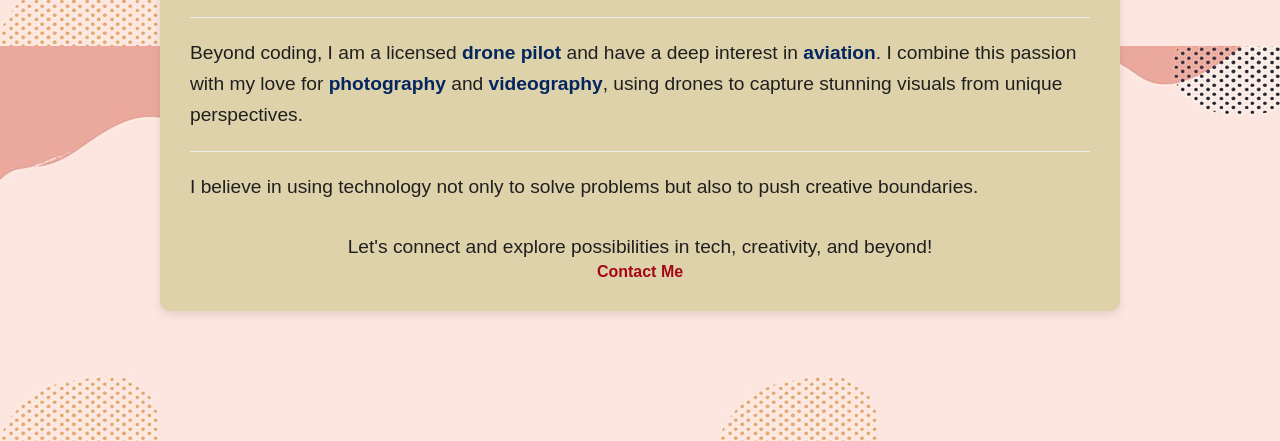
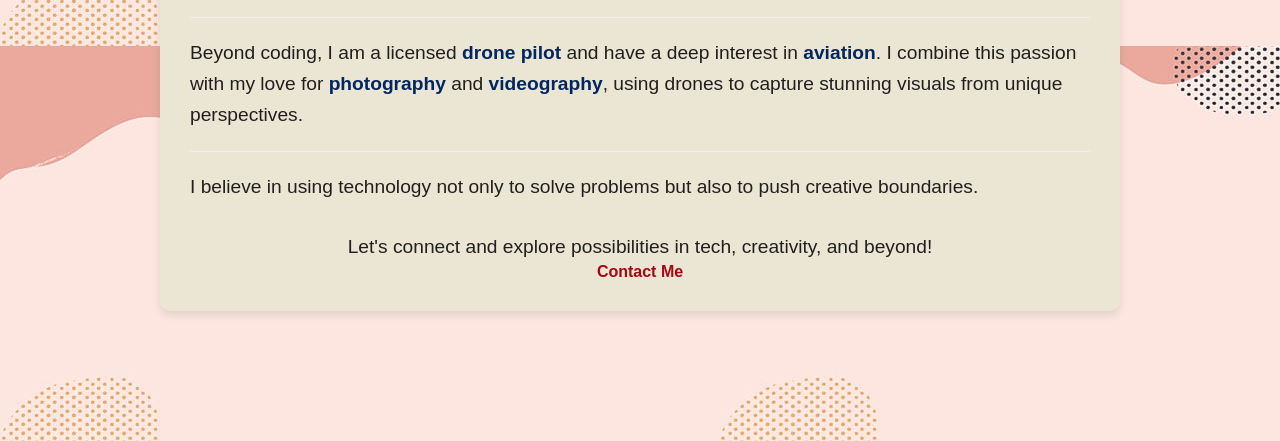
Before and after one commit to rehanpct/rehanreji, a plain HTML site: page about.html in a window 1280 px wide. Shown: the part 359-800 px from the top of the page. Drawn offline with Linux system fonts and the light colour scheme.

Commit message:
Update about.html

```diff
--- a/about.html
+++ b/about.html
@@ -26,7 +26,7 @@
             max-width: 900px;
             margin: auto;
 
-            background-color: #ded2ab;
+            background-color: #ebe6d3;
             padding: 30px;
             border-radius: 10px;
             box-shadow: 0 4px 8px rgba(0, 0, 0, 0.1);
```
